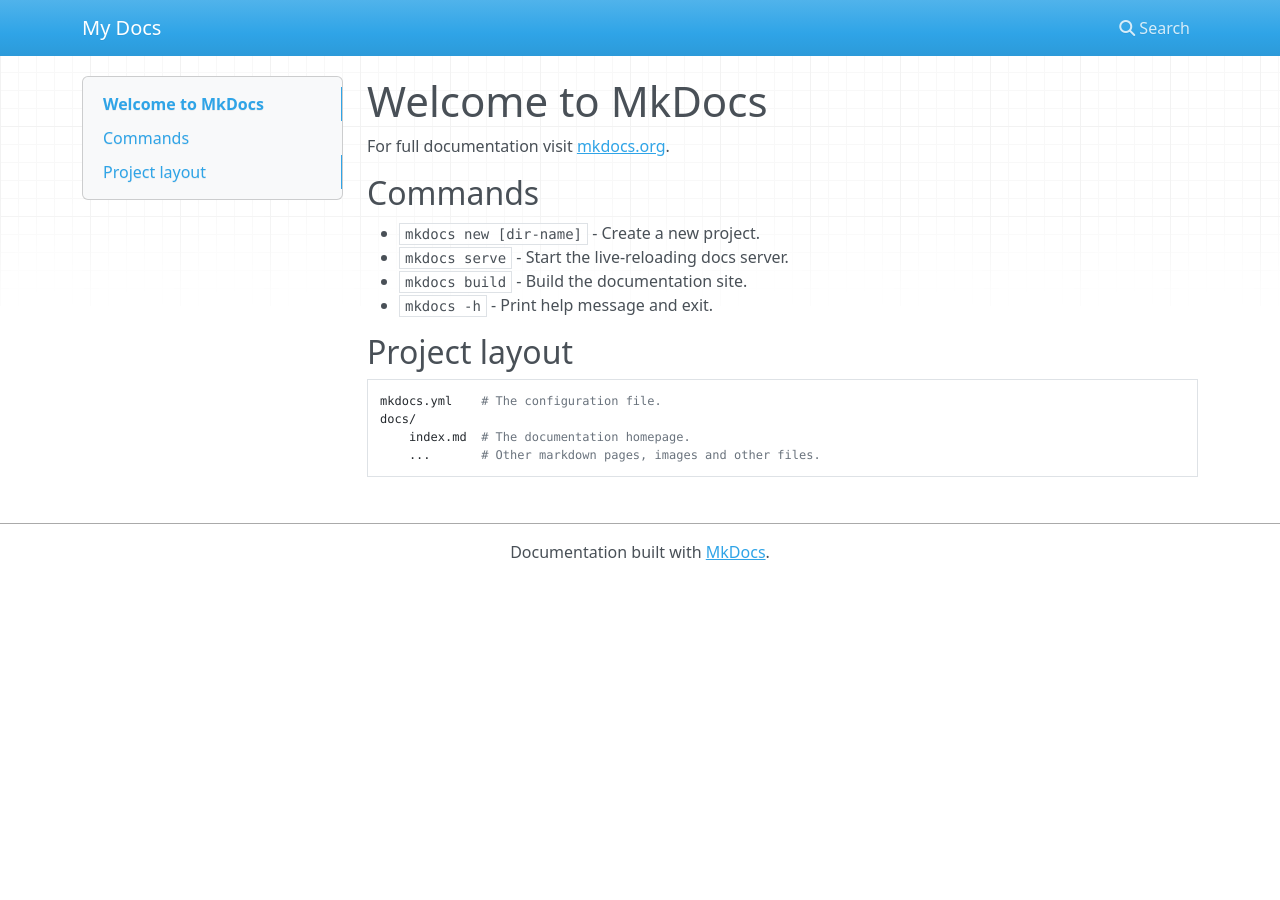
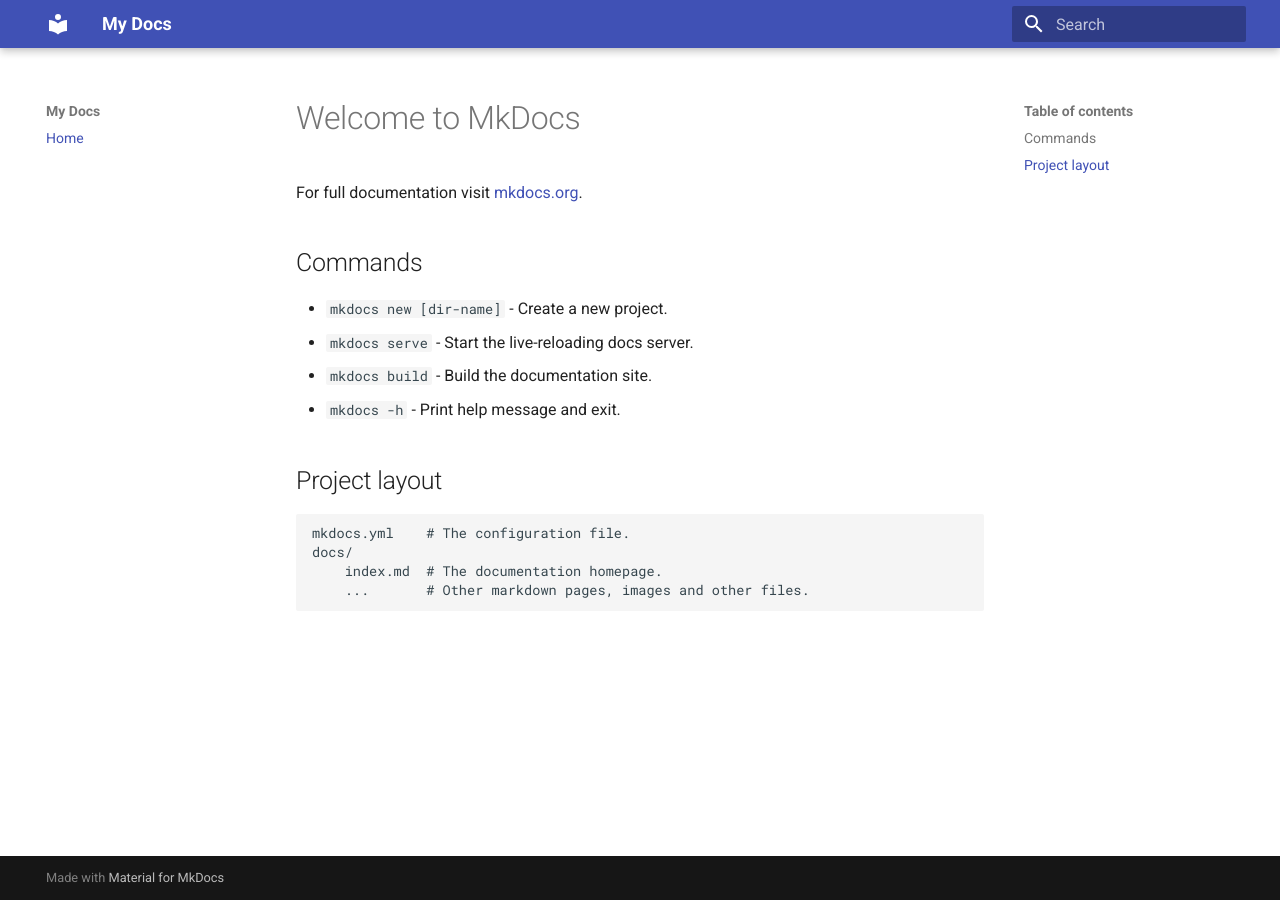
Before and after one commit to Ansh-Wappnet/docs_deploy_demo, an MkDocs documentation site: the page built from documentation/super_admin_docs/docs/index.md, in a window 1280 px wide. Built offline with MkDocs 1.6.1 and Material for MkDocs 9.7.7, drawn with Linux system fonts in a browser that asks for light colours; nearby versions of some CDN libraries.

Commit message:
minor changes

```diff
--- a/documentation/super_admin_docs/mkdocs.yml
+++ b/documentation/super_admin_docs/mkdocs.yml
@@ -1 +1,11 @@
 site_name: My Docs
+site_url: https://ansh-wappnet.github.io/docs_deploy_demo/super_admin_docs/
+
+docs_dir: docs
+site_dir: site
+
+theme:
+  name: material
+
+nav:
+  - Home: index.md
--- a/documentation/user_docs/mkdocs.yml
+++ b/documentation/user_docs/mkdocs.yml
@@ -1,5 +1,5 @@
 site_name: My Docs
-site_url: https://ansh-wappnet.github.io/docs_deploy_demo/
+site_url: https://ansh-wappnet.github.io/docs_deploy_demo/user_docs/
 
 docs_dir: docs
 site_dir: site
```
